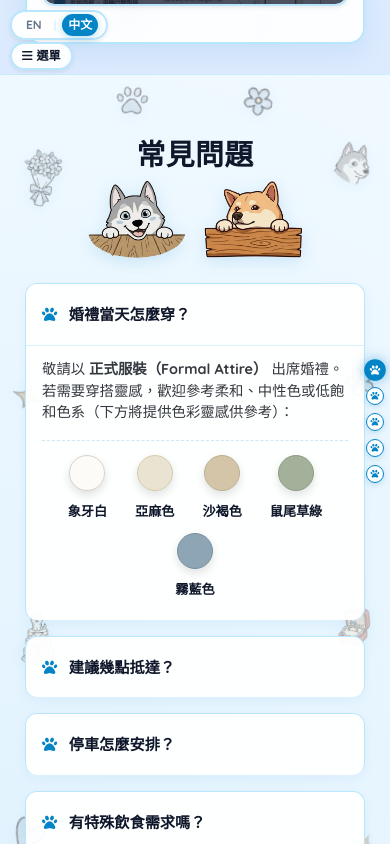
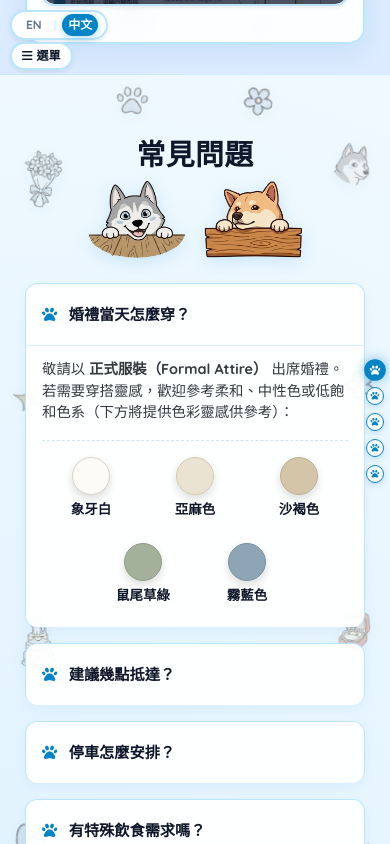
Before and after one commit to tomlawnmower/invite, a plain HTML site: page index.html in a window 390 px wide. Both pictures are taken after a click on the button "婚禮當天怎麼穿？". Drawn offline with nearby package versions, Linux system fonts and the light colour scheme; a web font is replaced by a local one.

Commit message:
fix color palette in FAQ

```diff
--- a/styles.css
+++ b/styles.css
@@ -1471,31 +1471,48 @@ select.light-input option[hidden] {
         height: 40px;
         font-size: 1.2rem;
     }
-/* FAQ Color Palette Circles */
+}
+
+/* ==========================================================================
+   FAQ Color Palette Circles (Desktop & Mobile)
+   ========================================================================== */
+
 .color-palette-wrapper {
     border-top: 1px dashed rgba(2, 132, 199, 0.2);
 }
 
+.color-palette-row {
+    gap: 8px;
+}
+
 .color-circle-item {
-    margin: 6px 14px;
+    margin: 8px 16px;
+    display: inline-flex;
+    flex-direction: column;
+    align-items: center;
+    min-width: 64px;
 }
 
 .color-circle {
-    display: inline-block;
-    width: 36px;
-    height: 36px;
-    border-radius: 50%;
-    box-shadow: 0 4px 10px rgba(0, 0, 0, 0.12);
+    display: inline-block !important;
+    width: 38px !important;
+    height: 38px !important;
+    min-width: 38px !important;
+    min-height: 38px !important;
+    border-radius: 50% !important;
+    box-shadow: 0 4px 10px rgba(0, 0, 0, 0.14);
     transition: transform 0.25s ease, box-shadow 0.25s ease;
+    box-sizing: border-box;
 }
 
 .color-circle-item:hover .color-circle {
     transform: scale(1.18);
-    box-shadow: 0 6px 16px rgba(0, 0, 0, 0.22);
+    box-shadow: 0 6px 16px rgba(0, 0, 0, 0.24);
 }
 
 .color-name {
-    font-size: 0.82rem;
+    font-size: 0.84rem;
     font-weight: 600;
     color: var(--text-navy);
-}
+    white-space: nowrap;
+}
```
